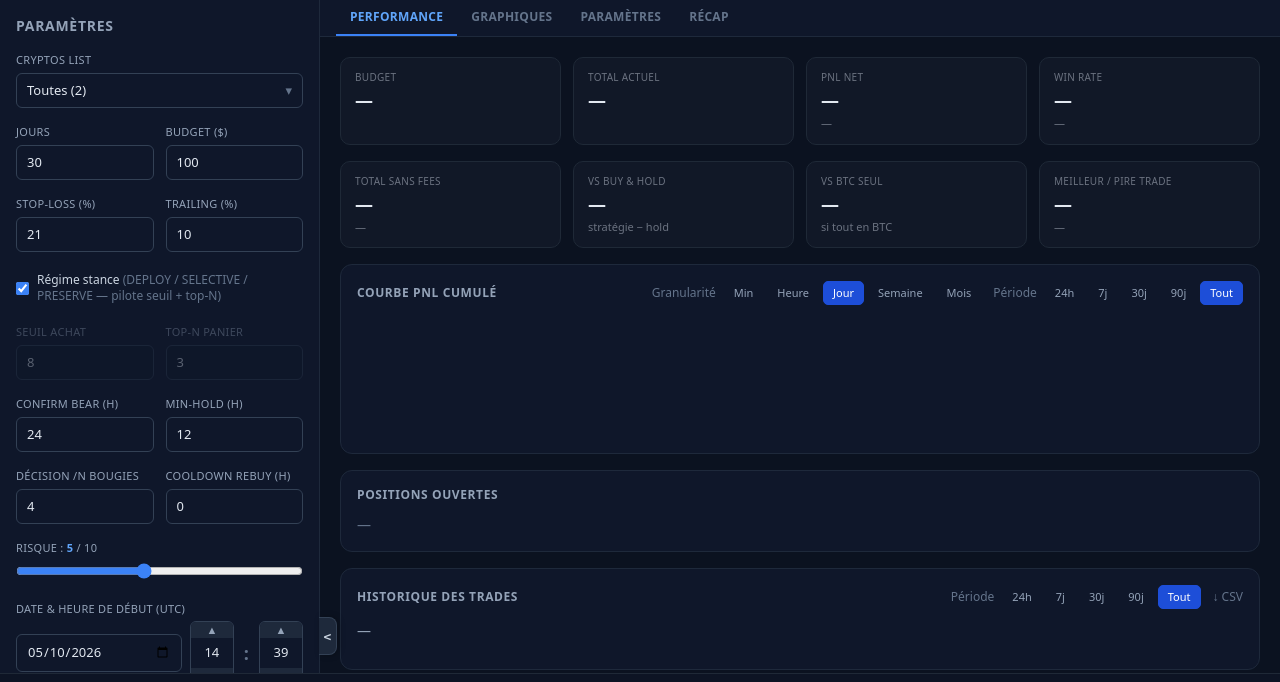
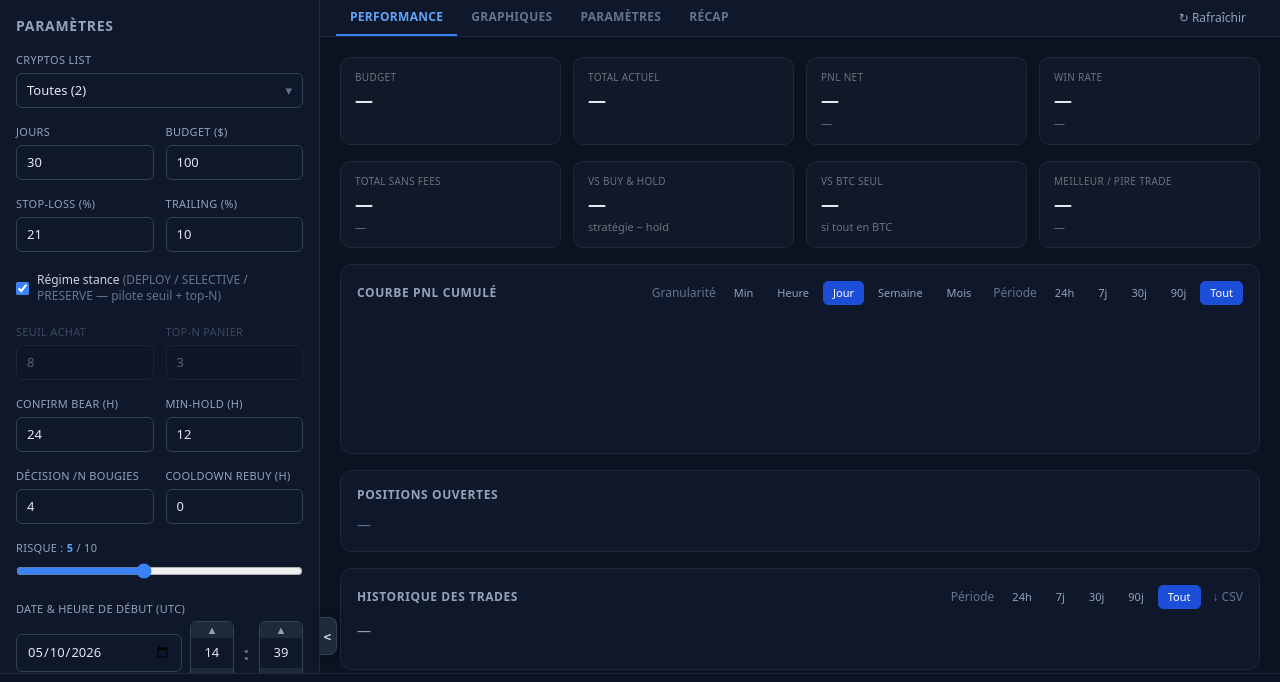
Before and after one commit to HugoCambier/HelloCrypto, a Flask app: page /backtest in a window 1280 px wide. Shown: the part 90-772 px from the top of the page. Run offline with Flask 3, Linux system fonts and the light colour scheme; data that the repository does not hold is empty; some libraries are stand-ins or nearby versions.

Commit message:
feat(backtest): bouton ↻ Rafraîchir pour pull explicit du snapshot
Depuis le split status/snapshot du commit précédent, l'onglet Performance
et les Graphiques ne s'auto-incrémentent plus pendant qu'un backtest tourne
(c'était le poste d'egress dominant). Ajout d'un bouton ↻ Rafraîchir à
droite du tab strip — pull on-demand le snapshot complet (history,
timeseries, positions, KPIs) et anime l'icône pendant le fetch.

Toujours pas de polling automatique : c'est exactement l'objectif "load au
démarrage du run, puis plus rien après". L'utilisateur déclenche un refresh
quand il veut voir l'état courant.

Co-Authored-By: Claude Opus 4.7 (1M context) <noreply@anthropic.com>

```diff
--- a/static/js/backtest.js
+++ b/static/js/backtest.js
@@ -663,11 +663,16 @@ async function pollStatus() {
 }
 
 // Pull the heavy /api/backtest/snapshot once (history + timeseries + positions).
-// Called: on page boot, on run completion, on Charts tab activation, and on
-// tab-visibility return when no run is in progress. NOT polled during a run —
-// the snapshot grows trade by trade, and re-streaming it every 3s was the
-// dominant /backtest egress source pre-split.
+// Called: on page boot, on run completion, on Charts tab activation, on
+// tab-visibility return when no run is in progress, and on user click of the
+// ↻ Rafraîchir button. NOT polled during a run — the snapshot grows trade by
+// trade, and re-streaming it every 3s was the dominant /backtest egress
+// source pre-split.
 async function loadSnapshot() {
+  const icon = document.getElementById('bt-refresh-icon');
+  const btn  = document.getElementById('bt-refresh-btn');
+  if (icon) icon.classList.add('animate-spin', 'inline-block');
+  if (btn)  btn.disabled = true;
   try {
     const r = await fetch('/api/backtest/snapshot');
     const d = await r.json();
@@ -680,6 +685,10 @@ async function loadSnapshot() {
       renderFromSnapshot(d.snapshot);
     }
   } catch {}
+  finally {
+    if (icon) icon.classList.remove('animate-spin', 'inline-block');
+    if (btn)  btn.disabled = false;
+  }
 }
 
 // Pause polling when the tab is hidden (matches main.js for the home page).
--- a/templates/backtest.html
+++ b/templates/backtest.html
@@ -252,11 +252,16 @@
     <main class="flex-1 overflow-y-auto flex flex-col">
 
       <!-- Right-panel tabs -->
-      <div class="bg-slate-900 border-b border-slate-800 px-4 flex gap-0 shrink-0">
+      <div class="bg-slate-900 border-b border-slate-800 px-4 flex gap-0 shrink-0 items-center">
         <button class="rtab active" data-rtab="performance" onclick="switchRTab('performance',this)">Performance</button>
         <button class="rtab" data-rtab="charts" onclick="switchRTab('charts',this)">Graphiques</button>
         <button class="rtab" data-rtab="params" onclick="switchRTab('params',this)">Paramètres</button>
         <button class="rtab" data-rtab="recap" onclick="switchRTab('recap',this)">Récap</button>
+        <button id="bt-refresh-btn" type="button" onclick="loadSnapshot()"
+                class="ml-auto mr-2 px-2.5 py-1 rounded-md text-xs text-slate-400 hover:text-slate-100 hover:bg-slate-800 transition-colors"
+                title="Rafraîchir le snapshot du backtest (charts + trades + KPIs)">
+          <span id="bt-refresh-icon">↻</span> <span class="hidden md:inline">Rafraîchir</span>
+        </button>
       </div>
 
       <!-- Tab: Performance -->
```
